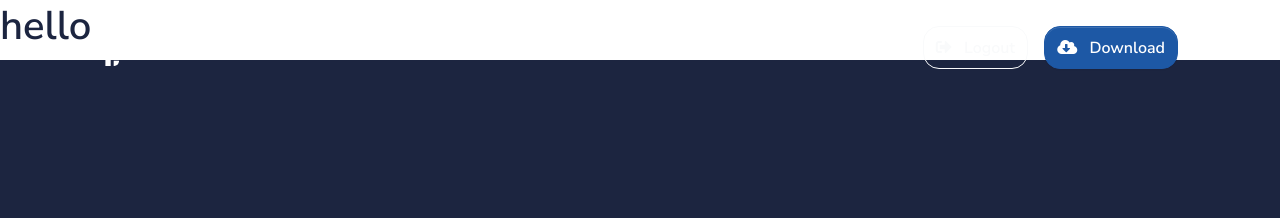
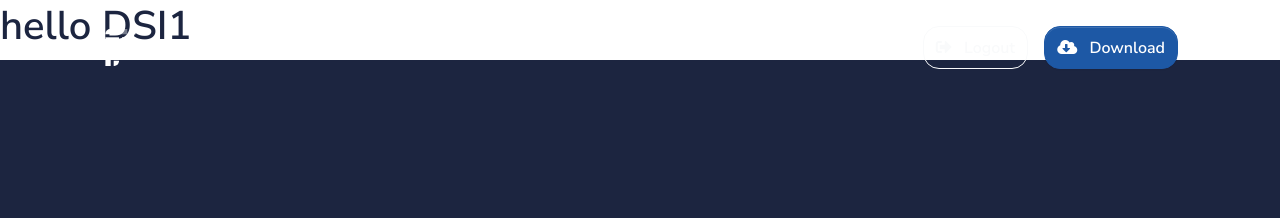
Before and after one commit to oumaymakelmi/django, a Django app: template core/templates/about.html in a window 1280 px wide. Shown: the top 218 px of the page. Run offline with Django 3.2, Linux system fonts and the light colour scheme; the template is opened without the code that fills it, so the values that code supplies are empty; some libraries are stand-ins or nearby versions.

Commit message:
first commit

```diff
--- a/core/templates/about.html
+++ b/core/templates/about.html
@@ -6,7 +6,7 @@
 {% block stylesheets %}{% endblock stylesheets %}
 
 {% block content %}
-<h1>hello</h1>
+       <h1>hello DSI1</h1>
     <main>
 
         {% include 'includes/preloader.html' %}
```
